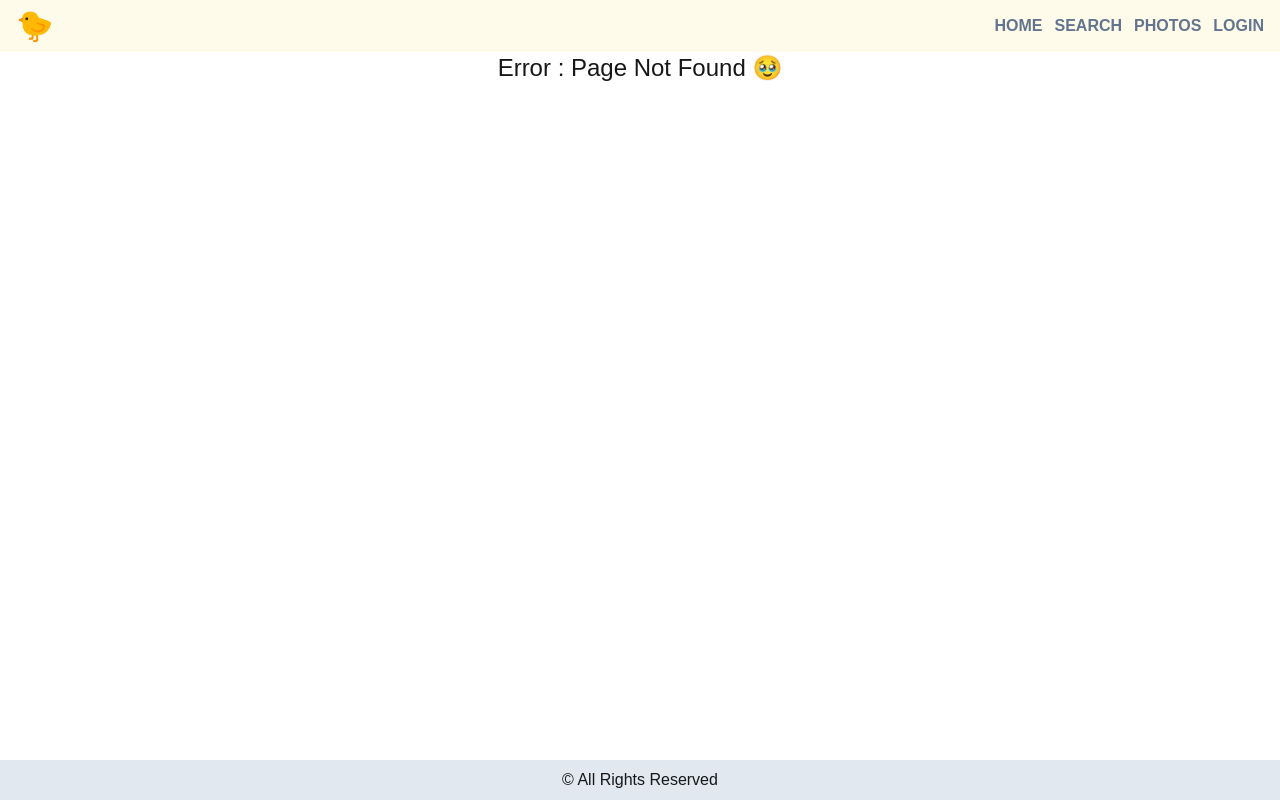
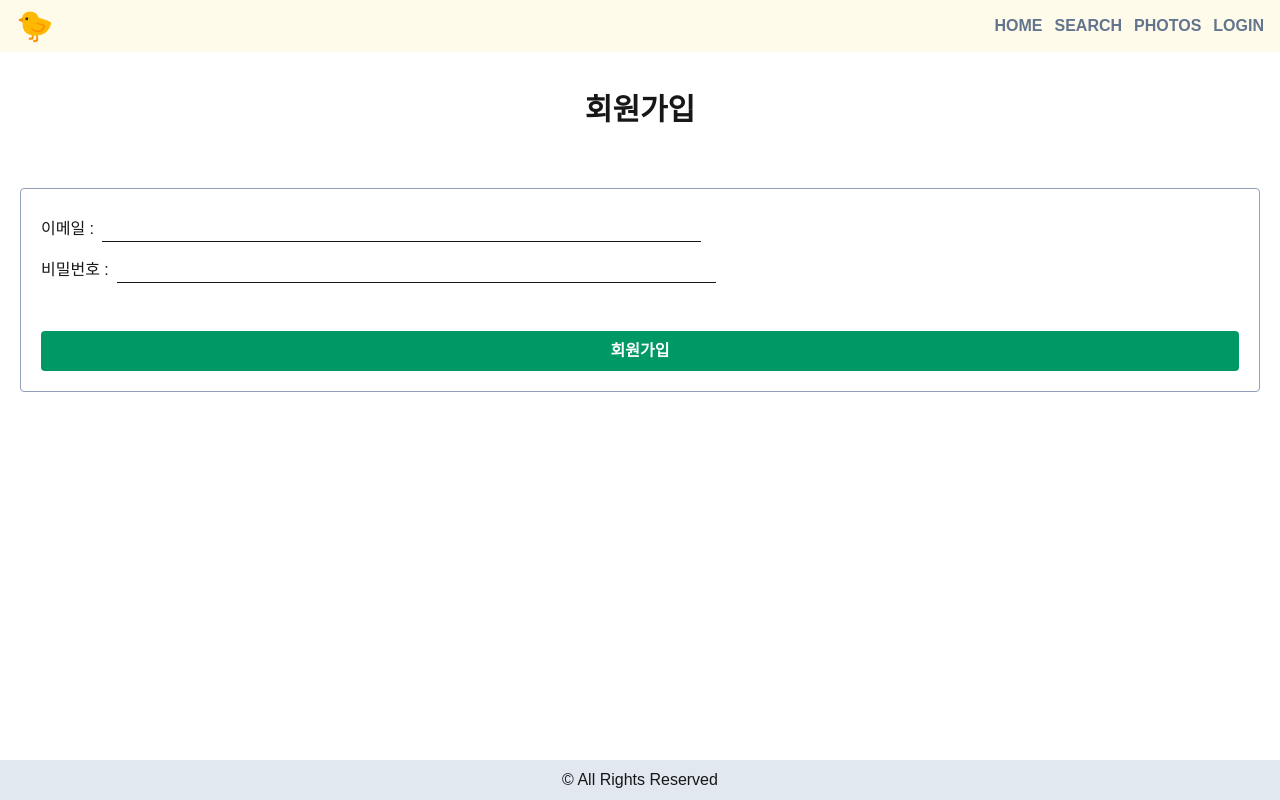
Before and after one commit to eafiseemn/programmers-nextjs, a Next.js app in the folder app-router/: page /register in a window 1280 px wide. Before the commit this address had no page. Built offline with nearby package versions, Linux system fonts and the light colour scheme.

Commit message:
[Next.js/AppRouter] Server Action & useActionState

```diff
--- /dev/null
+++ b/app-router/src/actions/createUser.action.ts
@@ -0,0 +1,36 @@
+'use server';
+
+// import { revalidatePath, revalidateTag } from 'next/cache';
+// import { redirect } from 'next/navigation';
+
+// 서버에서 구동되는 action 함수라는 걸 표시
+// server action (form의 onSubmit 대신 action으로 연결)
+
+export default async function createUser(_: unknown, formData: FormData) {
+	const email = (formData.get('email') ?? '').toString().trim();
+	const password = (formData.get('password') ?? '').toString();
+
+	if (!email || !password) throw new Error('이메일과 비밀번호를 입력해주세요.');
+
+	const res = await fetch('https://jsonplaceholder.typicode.com/users', {
+		method: 'POST',
+		headers: { 'Content-Type': 'application/json' },
+		body: JSON.stringify({ email, name: password }),
+		cache: 'no-store',
+	});
+
+	if (!res.ok) {
+		throw new Error('회원가입 실패');
+	}
+
+	// PURGE (cleansing...)
+	// 강제 revalidate (CRUD 이후 페이지 데이터 상태 업데이트를 위해)
+	// 업데이트할 path && : 업데이트 단위 : 'layout' (레이아웃 기준) || 'page' (페이지 기준)
+	// revalidatePath('/', 'layout'); // -> 전체 페이지 fetching
+	// revalidatePath('/(top-badge-layout)', 'layout');   // -> 특정 레이아웃을 갖는 페이지만
+	// revalidatePath('/photos/${id}', 'page');  // -> 특정 페이지만
+	// revalidateTag('user');
+
+	// redirect('/login');
+	return await res.json();
+}
--- a/app-router/src/app/login/page.tsx
+++ b/app-router/src/app/login/page.tsx
@@ -1,4 +1,5 @@
 import { Metadata } from 'next';
+import Link from 'next/link';
 
 export const metadata: Metadata = {
 	title: 'Triangle | Login',
@@ -6,6 +7,15 @@ export const metadata: Metadata = {
 };
 
 function Page() {
-	return <div>Login Page</div>;
+	return (
+		<div className='flex flex-col gap-4 px-6'>
+			<h2>Login Page</h2>
+			<Link
+				className='bg-blue-500 px-4 py-2 ml-3 rounded font-bold text-white text-center'
+				href='/register'>
+				회원가입
+			</Link>
+		</div>
+	);
 }
 export default Page;
--- /dev/null
+++ b/app-router/src/app/register/page.tsx
@@ -0,0 +1,13 @@
+import RegisterForm from '@/components/RegisterForm';
+
+function Page() {
+	return (
+		<>
+			<h2 className='text-3xl text-center font-bold p-10'>회원가입</h2>
+			<div className='border border-slate-400 p-5 m-5 rounded'>
+				<RegisterForm />
+			</div>
+		</>
+	);
+}
+export default Page;
--- a/app-router/src/components/AnimatedPhotoList.tsx
+++ b/app-router/src/components/AnimatedPhotoList.tsx
@@ -29,7 +29,7 @@ function AnimatedPhotoList({ data }: { data: string[] }) {
 							trigger: el,
 							start: 'top 65%',
 							toggleActions: 'play none none reverse',
-							markers: true, // scroll Start/End Point 표시
+							// markers: true, // scroll Start/End Point 표시
 						},
 					});
 				});
--- /dev/null
+++ b/app-router/src/components/RegisterForm.tsx
@@ -0,0 +1,33 @@
+'use client';
+
+import createUser from '@/actions/createUser.action';
+import { useActionState } from 'react';
+
+function RegisterForm() {
+	const [state, submitAction, isPending] = useActionState(createUser, null);
+	console.log(state);
+
+	return (
+		<form action={submitAction}>
+			<div>
+				<label htmlFor='email'>
+					이메일 :
+					<input type='email' name='email' id='email' className='border-b m-2 w-1/2' />
+				</label>
+			</div>
+			<div>
+				<label htmlFor='password'>
+					비밀번호 :
+					<input type='password' name='password' id='password' className='border-b m-2 w-1/2' />
+				</label>
+			</div>
+			<button
+				type='submit'
+				className='w-full bg-emerald-600 px-3 py-2 rounded mt-10 font-bold text-white disabled:bg-emerald-600/40 disabled:cursor-not-allowed'
+				disabled={isPending}>
+				{isPending ? '처리 중...' : '회원가입'}
+			</button>
+		</form>
+	);
+}
+export default RegisterForm;
```
